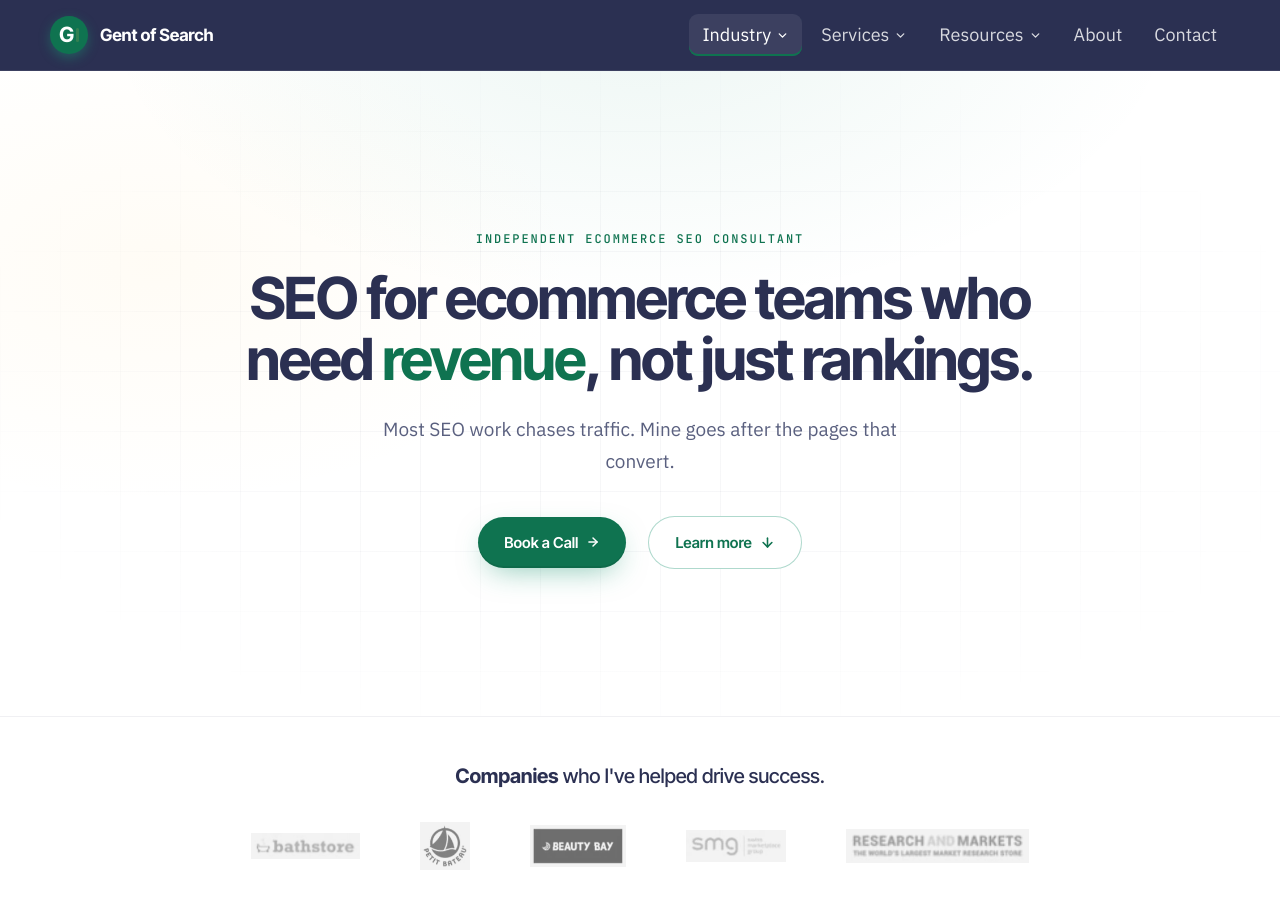
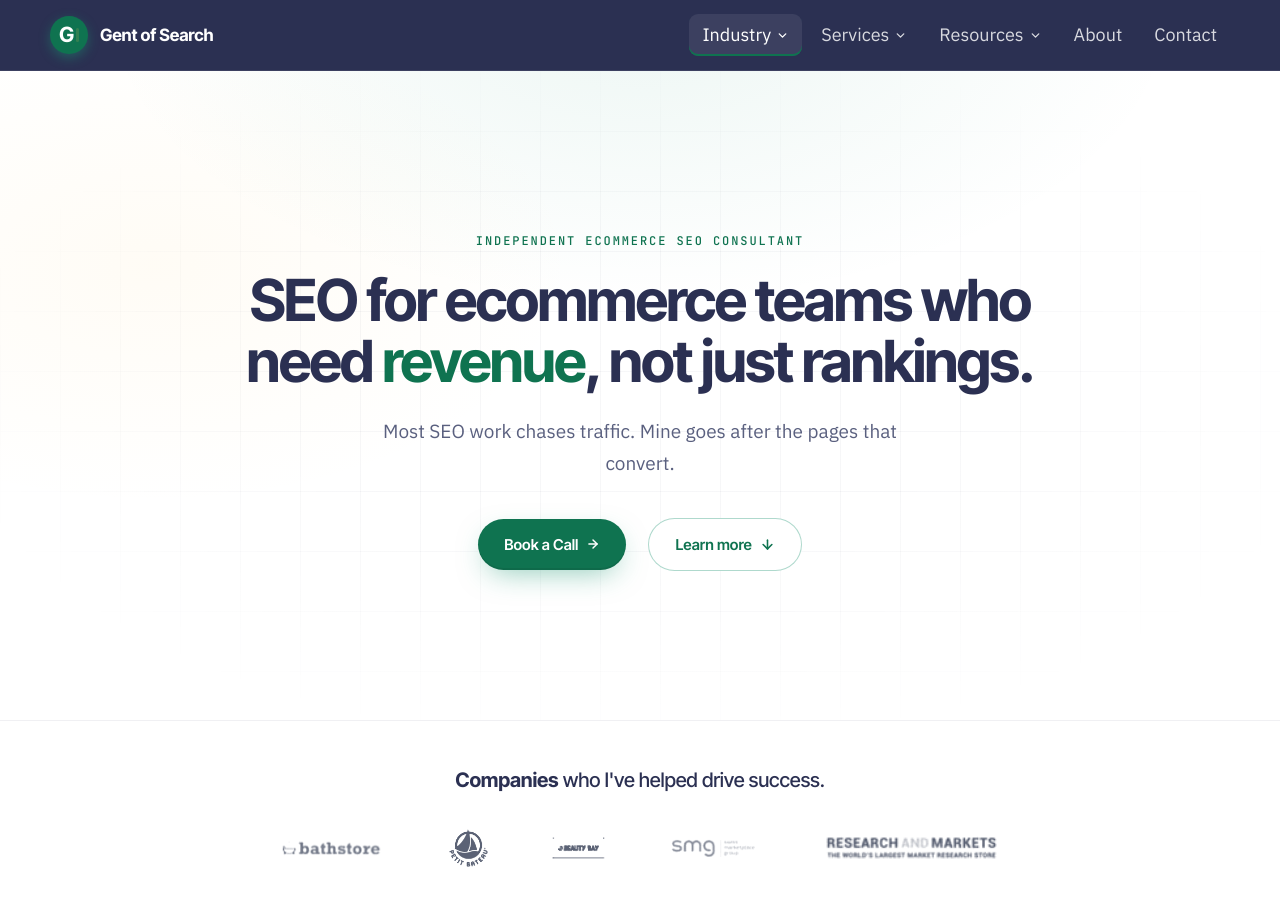
Before and after one commit to Gent-of-Search/gentofsearch.com, a Jekyll site: the page built from industry/ecommerce.html, in a window 1280 px wide and 900 px high. Built offline with Jekyll 4.4.1, drawn with Linux system fonts in a browser that asks for light colours.

Commit message:
Ecommerce logos: use pre-baked grey transparent PNGs (clean uniform monochrome band)
The source logos have white backgrounds, so a CSS grayscale/multiply filter
rendered them as solid blocks. Instead bake proper grey (#4A5266) transparent
PNGs under assets/logos/mono/ and display them plainly.

```diff
--- a/industry/ecommerce.html
+++ b/industry/ecommerce.html
@@ -26,12 +26,12 @@ industry: ecommerce
     <div style="width:min(1180px,100% - 48px); margin:0 auto; text-align:center;">
       <p style="font-family:'Inter Tight',sans-serif; font-size:clamp(16px,1.7vw,20px); font-weight:500; color:#2B3052; letter-spacing:-0.01em; margin:0 0 30px;"><strong style="font-weight:700;">Companies</strong> who I've helped drive success.</p>
     </div>
-    <div style="width:min(1080px,100% - 48px); margin:0 auto; display:flex; flex-wrap:wrap; justify-content:center; align-items:center; gap:32px 60px;">
-      <img src="{{ '/assets/logos/03-bathstore.webp' | relative_url }}" alt="bathstore" style="height:26px; width:auto; object-fit:contain; filter:grayscale(1) contrast(0.85); opacity:0.62; mix-blend-mode:multiply;">
-      <img src="{{ '/assets/logos/19-petit-bateau.webp' | relative_url }}" alt="Petit Bateau" style="height:48px; width:auto; object-fit:contain; filter:grayscale(1) contrast(0.85); opacity:0.62; mix-blend-mode:multiply;">
-      <img src="{{ '/assets/logos/15-beauty-bay.webp' | relative_url }}" alt="Beauty Bay" style="height:42px; width:auto; object-fit:contain; filter:grayscale(1) contrast(0.85); opacity:0.62; mix-blend-mode:multiply;">
-      <img src="{{ '/assets/logos/13-smg.webp' | relative_url }}" alt="SMG" style="height:32px; width:auto; object-fit:contain; filter:grayscale(1) contrast(0.85); opacity:0.62; mix-blend-mode:multiply;">
-      <img src="{{ '/assets/logos/01-research-and-markets.webp' | relative_url }}" alt="Research and Markets" style="height:34px; width:auto; object-fit:contain; filter:grayscale(1) contrast(0.85); opacity:0.62; mix-blend-mode:multiply;">
+    <div style="width:min(1080px,100% - 48px); margin:0 auto; display:flex; flex-wrap:wrap; justify-content:center; align-items:center; gap:34px 60px;">
+      <img src="{{ '/assets/logos/mono/bathstore.png' | relative_url }}" alt="bathstore" style="height:26px; width:auto; object-fit:contain; opacity:0.9;">
+      <img src="{{ '/assets/logos/mono/petit-bateau.png' | relative_url }}" alt="Petit Bateau" style="height:44px; width:auto; object-fit:contain; opacity:0.9;">
+      <img src="{{ '/assets/logos/mono/beauty-bay.png' | relative_url }}" alt="Beauty Bay" style="height:24px; width:auto; object-fit:contain; opacity:0.9;">
+      <img src="{{ '/assets/logos/mono/smg.png' | relative_url }}" alt="SMG" style="height:30px; width:auto; object-fit:contain; opacity:0.9;">
+      <img src="{{ '/assets/logos/mono/research-and-markets.png' | relative_url }}" alt="Research and Markets" style="height:34px; width:auto; object-fit:contain; opacity:0.9;">
     </div>
   </section>
   </div>
```
Also changed, not shown: assets/logos/mono/bathstore.png (added), assets/logos/mono/beauty-bay.png (added), assets/logos/mono/petit-bateau.png (added), assets/logos/mono/research-and-markets.png (added), assets/logos/mono/smg.png (added).
